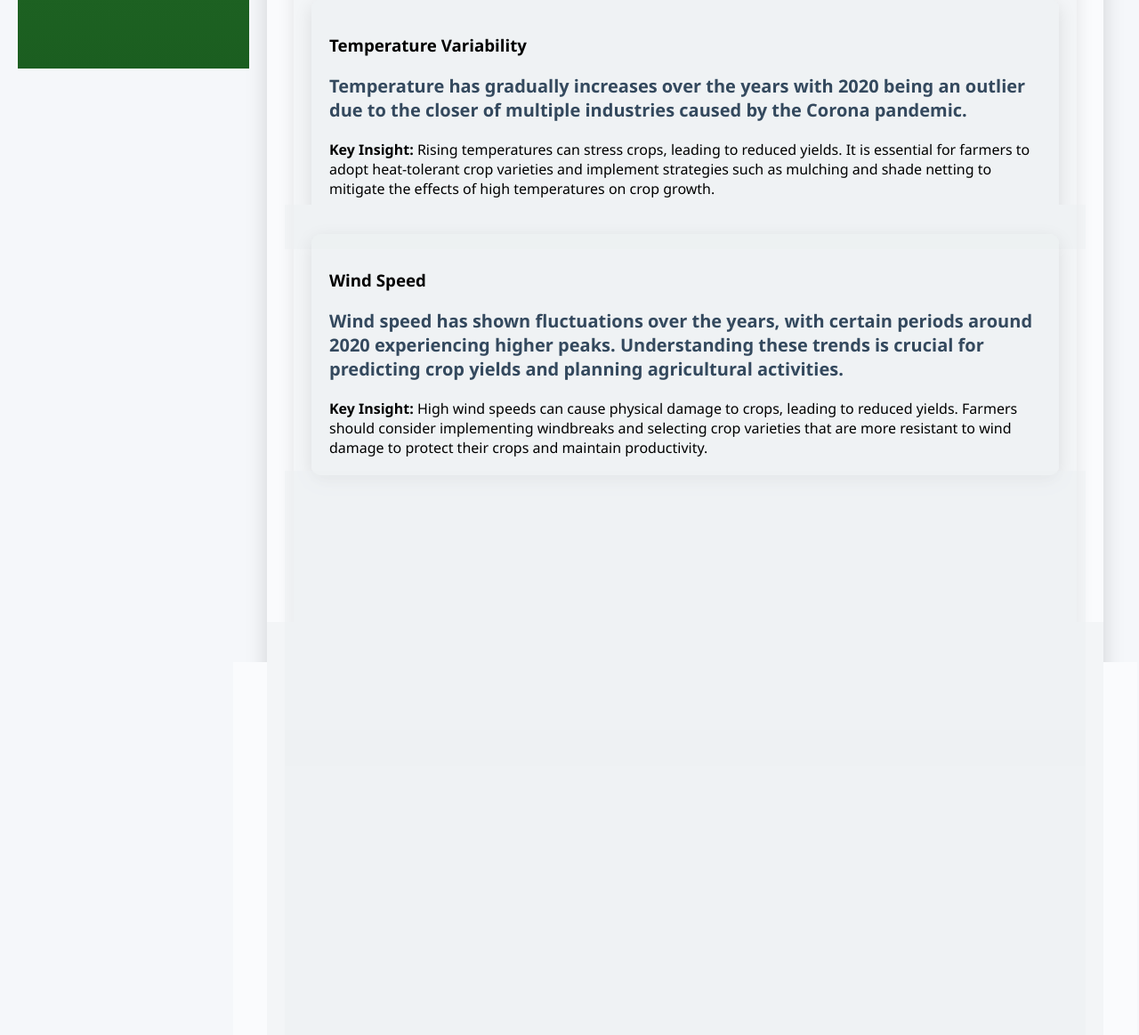
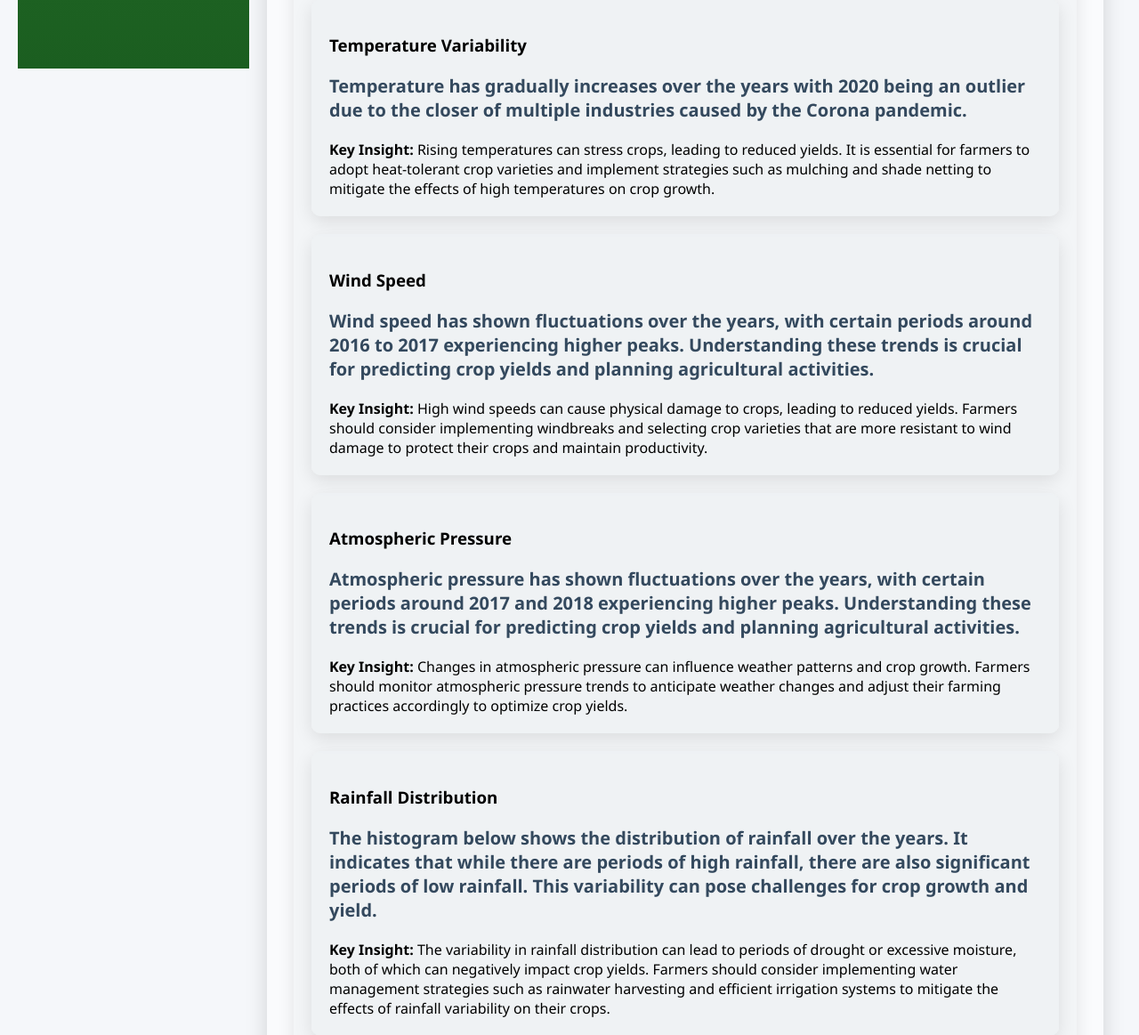
Before and after one commit to Raiden254/Crop-Prediction-and-Climate-Impact-Analysis-System, a Flask app: template flask_app/templates/climate.html in a window 1280 px wide. Shown: the part 783-1946 px from the top of the page at 89% size. Run offline with Flask 3, Linux system fonts and the light colour scheme; the template is opened without the code that fills it, so the values that code supplies are empty.

Commit message:
Update climate page content

```diff
--- a/flask_app/templates/climate.html
+++ b/flask_app/templates/climate.html
@@ -39,7 +39,7 @@
         <div class="card p-3 mb-4">
             <h3>Wind Speed</h3>
             <p class="text-muted">
-                Wind speed has shown fluctuations over the years, with certain periods around 2020 experiencing higher peaks. Understanding these trends is crucial for predicting crop yields and planning agricultural activities.
+                Wind speed has shown fluctuations over the years, with certain periods around 2016 to 2017 experiencing higher peaks. Understanding these trends is crucial for predicting crop yields and planning agricultural activities.
             </p>
               {{ wind_chart|safe }}
             <div class="alert-info mt-3">
@@ -50,7 +50,7 @@
         <div class="card p-3 mb-4">
             <h3>Atmospheric Pressure</h3>
             <p class="text-muted">
-                Atmospheric pressure has shown fluctuations over the years, with certain periods around 2020 experiencing higher peaks. Understanding these trends is crucial for predicting crop yields and planning agricultural activities.
+                Atmospheric pressure has shown fluctuations over the years, with certain periods around 2017 and 2018 experiencing higher peaks. Understanding these trends is crucial for predicting crop yields and planning agricultural activities.
             </p>
             {{ pressure_chart|safe }}
             <div
```
